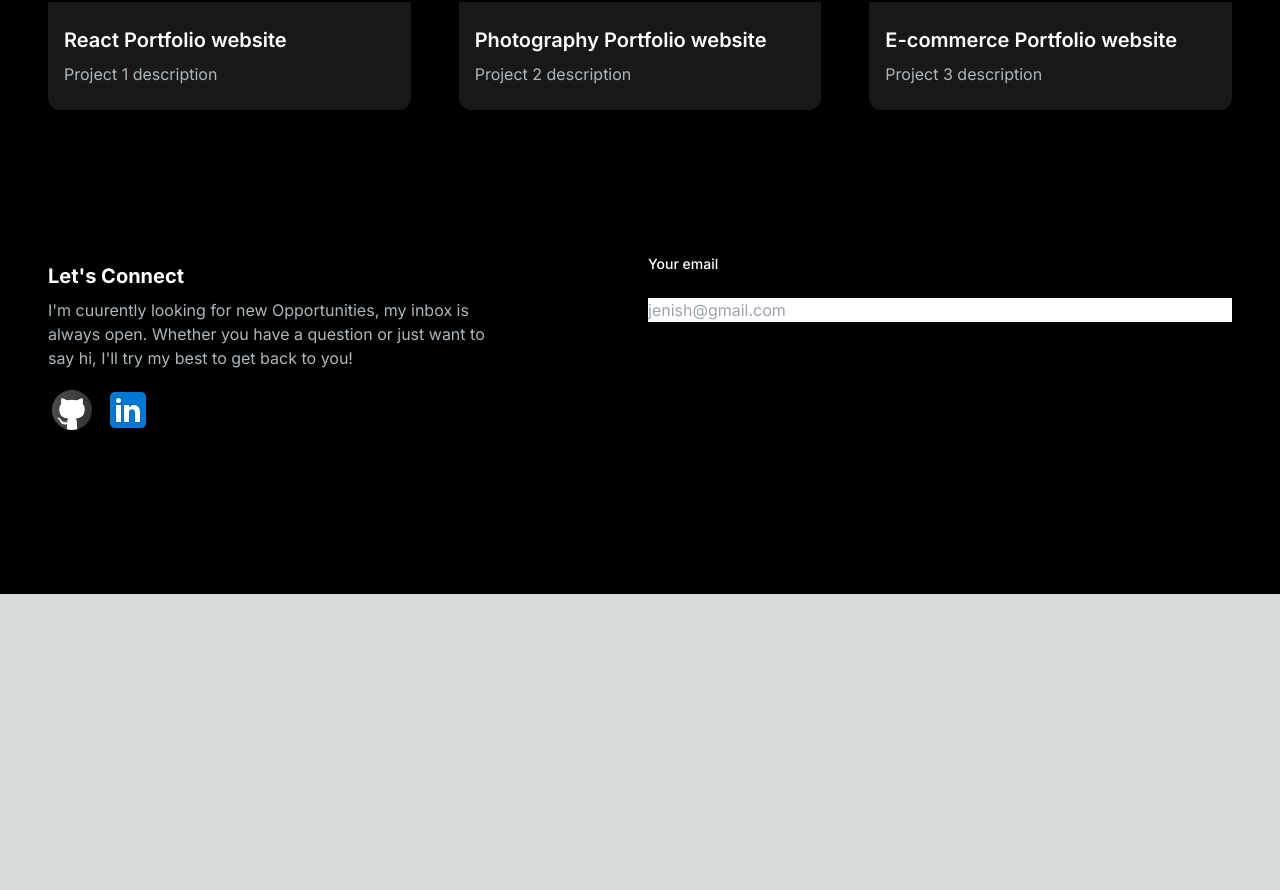
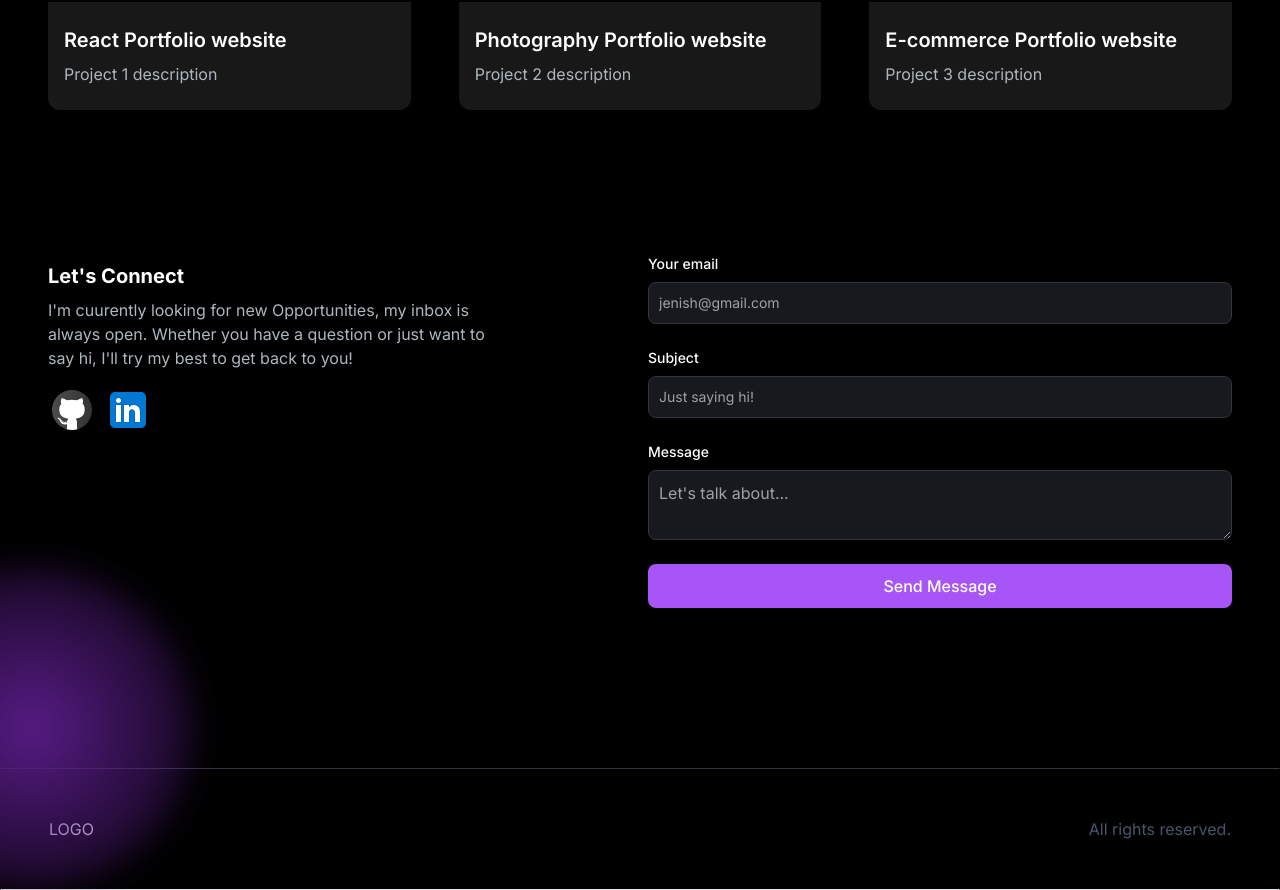
Before and after one commit to jenish77/portfolio-website, a Next.js app: page / in a window 1280 px wide. Shown: the part 1741-2631 px from the top of the page. Before the commit the page ends 2335 px from the top, so only its background shows below. Built offline with nearby package versions, Linux system fonts and the light colour scheme.

Commit message:
create footer section

```diff
--- a/src/app/api/send/route.js
+++ b/src/app/api/send/route.js
@@ -1,15 +1,26 @@
 // import { EmailTemplate } from '../../../components/EmailTemplate';
-import { Resend } from 'resend';
+import { Resend } from "resend";
 
 const resend = new Resend(process.env.RESEND_API_KEY);
+const formEmail = process.env.FROM_EMAIL;
 
-export async function POST() {
+export async function POST(req, res) {
+  const { body } =await req.json();
+  const { email, subject, message } = body;
+
   try {
     const data = await resend.emails.send({
-      from: 'John <onboarding@resend.dev>',
-      to: ['jenish@mailinator.com'],
-      subject: 'Hello world',
-      react: <><p>Email body</p></>
+      from: formEmail, //'John <onboarding@resend.dev>',
+      to: ["jenish.m@elaunchinfotech.in"],
+      subject: "Hello world",
+      react: (
+        <>
+        <h1>{subject}</h1>
+        <p>Thank you for contacting us!</p>
+        <p>New message submitted:</p>
+          <p>{message}</p>
+        </>
+      ),
     });
 
     return Response.json(data);
--- a/src/app/components/EmailSection.jsx
+++ b/src/app/components/EmailSection.jsx
@@ -1,14 +1,40 @@
-import React from "react";
-import GithubIcon from "../../../public/git.svg"
-import Linkedincon from "../../../public/linkedin.svg"
+"use client";
+import React,{useState} from "react";
+import GithubIcon from "../../../public/git.svg";
+import Linkedincon from "../../../public/linkedin.svg";
 import Link from "next/link";
 import Image from "next/image";
 
+const EmailSection = () => {
+  const [emailSubmitted, setEmailSubmitted] = useState(false)
+  const handleSubmit = async (e) => {
+    e.preventDefault();
+    const data = {
+      email: e.target.email.value,
+      subject: e.target.subject.value,
+      message: e.target.message.value,
+    };
+    const JSONdata = JSOn.stringify(data);
+    const endpoint = "/api/send";
+    const option = {
+      method: "POST",
+      headers: {
+        "Content-Type": "application/json",
+      },
+      body: JSONdata,
+    };
+    const response = await fetch(endpoint, option);
+    const resData = await response.json();
+    if (response.status === 200) {
+      setEmailSubmitted(true)
+      console.log("Message sent.");
+    }
+  };
 
-const EmailSection = () => {
   return (
-    <section className="grid md:grid-cols-2 my-12 md:my-12 py-24 gap-4">
-      <div>
+    <section className="grid md:grid-cols-2 my-12 md:my-12 py-24 gap-4 relative">
+      <div className="bg-[radial-gradient(ellipse_at_center,_var(--tw-gradient-stops))] from-purple-900 to-transparent rounded-full h-80 w-80 z-0 blur-lg absolute top-3/4 -left-4 transform -translate-x-1/2 -translate-1/2"></div>
+      <div className="z-10 ">
         <h5 className="text-xl font-bold text-white my-2">Let's Connect</h5>
         <p className="text-[#ADB7BE] mb-4 max-w-md">
           {" "}
@@ -18,17 +44,72 @@
         </p>
         <div className="socials flex flex-row gap-2">
           <Link href="github.com">
-            <Image src={GithubIcon} alt="Github Icon"/>
+            <Image src={GithubIcon} alt="Github Icon" />
           </Link>
           <Link href="Linkedin.com">
-            <Image src={Linkedincon} alt="Linkedin Icon"/>
+            <Image src={Linkedincon} alt="Linkedin Icon" />
           </Link>
         </div>
       </div>
       <div>
-        <form className="flex flex-col gap-4">
-          <label htmlFor="email" className="text-white block mb-2 text-sm font-medium ">Your email</label>
-          <input type="email" id="email" required placeholder="jenish@gmail.com"/>
+        <form className="flex flex-col" onSubmit={handleSubmit}>
+          <div className="mb-6">
+            <label
+              htmlFor="email"
+              className="text-white block mb-2 text-sm font-medium "
+            >
+              Your email
+            </label>
+            <input
+            name="email"
+              className="bg-[#18191E] border border-[#33353F] placeholder-[#9CA2A9] text-gray-100 text-sm rounded-lg block w-full p-2.5"
+              type="email"
+              id="email"
+              required
+              placeholder="jenish@gmail.com"
+            />
+          </div>
+          <div className="mb-6">
+            <label
+              htmlFor="subject"
+              className="text-white block mb-2 text-sm font-medium "
+            >
+              Subject
+            </label>
+            <input
+              className="bg-[#18191E] border border-[#33353F] placeholder-[#9CA2A9] text-gray-100 text-sm rounded-lg block w-full p-2.5"
+              type="text"
+              name="subject"
+              id="subject"
+              required
+              placeholder="Just saying hi!"
+            />
+          </div>
+          <div className="mb-6">
+            <label
+              htmlFor="message"
+              className="text-white block mb-2 text-sm font-medium "
+            >
+              Message
+            </label>
+            <textarea
+              name="message"
+              id="message"
+              className="bg-[#18191E] border border-[#33353F] placeholder-[#9CA2A9] text-gray-100 text-am rounded-lg block w-full p-2.5 "
+              placeholder="Let's talk about..."
+            />
+          </div>
+          <button
+            type="submit"
+            className="bg-purple-500 hover:bg-purple-600 text-white font-medium py-2.5 px-5 rounded-lg w-full"
+          >
+            Send Message
+          </button>
+          {
+            emailSubmitted && (
+              <p className="text-green-500 text-sm mt-2">Email sent successfully!</p>
+            )
+          }
         </form>
       </div>
     </section>
--- /dev/null
+++ b/src/app/components/Footer.jsx
@@ -0,0 +1,14 @@
+import React from "react";
+
+const Footer = () => {
+  return (
+    <footer className="footer border border-t-[#33353F] border-l-transparent border-r-transparent text-white">
+      <div className="container p-12 flex justify-between">
+        <span>LOGO</span>
+        <p className="text-slate-600 ">All rights reserved.</p>
+      </div>
+    </footer>
+  );
+};
+
+export default Footer;
--- a/src/app/page.js
+++ b/src/app/page.js
@@ -4,6 +4,7 @@
 import AboutSection from "./components/AboutSection";
 import ProjectSection from "./components/ProjectsSection"
 import EmailSection from "./components/EmailSection";
+import Footer from "./components/Footer"
 
 export default function Home() {
   return (
@@ -14,7 +15,9 @@
         <AboutSection/>
         <ProjectSection/>
         <EmailSection/>
+
       </div>
+      <Footer/>
     </main>
   );
 }
```
